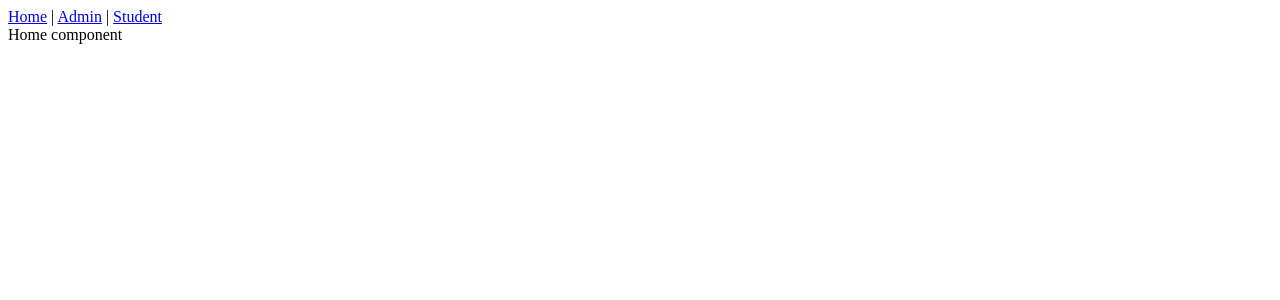
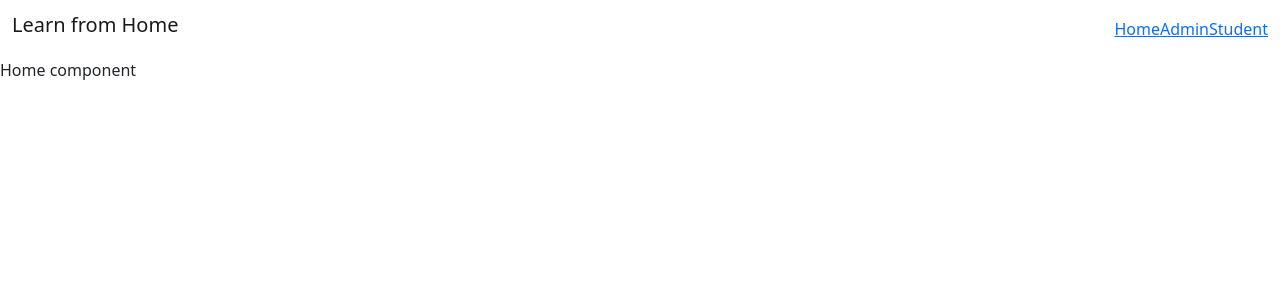
Before and after one commit to rKarthik30/E-Learning-App, a React (Create React App) app: page / in a window 1280 px wide. Shown: the top 300 px of the page. Built offline with nearby package versions, Linux system fonts and the light colour scheme.

Commit message:
styling added

```diff
--- a/src/App.js
+++ b/src/App.js
@@ -1,5 +1,6 @@
 import React from 'react'
 import {Route,withRouter} from 'react-router-dom'
+import 'bootstrap/dist/css/bootstrap.min.css'
 import ELearningContainer from './components/eLearningContainer'
 import Home from './components/home&login/Home'
 import AdminContainer from './components/admin/adminContainer'
--- a/src/components/eLearningContainer.js
+++ b/src/components/eLearningContainer.js
@@ -14,9 +14,15 @@ const ELearningContainer = (props) =>  {
   })
   return (
     <div>
+      <nav className='navbar navbar-expand-lg navbar-light bg-ligth'>
+        <div className='container-fluid'>
+          <h1 className='navbar-brand'>Learn from Home</h1>
+            <ul className='nav navbar-nav'>
                     {(admin.isLoading || student.isLoading) ? (
                         <>
-            <Link to='/'>Home</Link> | <Link to='/admin'>Admin</Link> | <Link to='/student'>Student</Link>
+                          <li><Link to='/'>Home</Link></li>
+                          <li><Link to='/admin'>Admin</Link></li>
+                          <li><Link to='/student'>Student</Link></li>
                         </>
                       ) : (
                         <>
@@ -24,7 +30,9 @@ const ELearningContainer = (props) =>  {
                         </>
                       )
                     }
-
+            </ul>
+        </div>
+      </nav>
 
     </div>
   )
```
Lines whose indentation alone changed are shown as unchanged.
